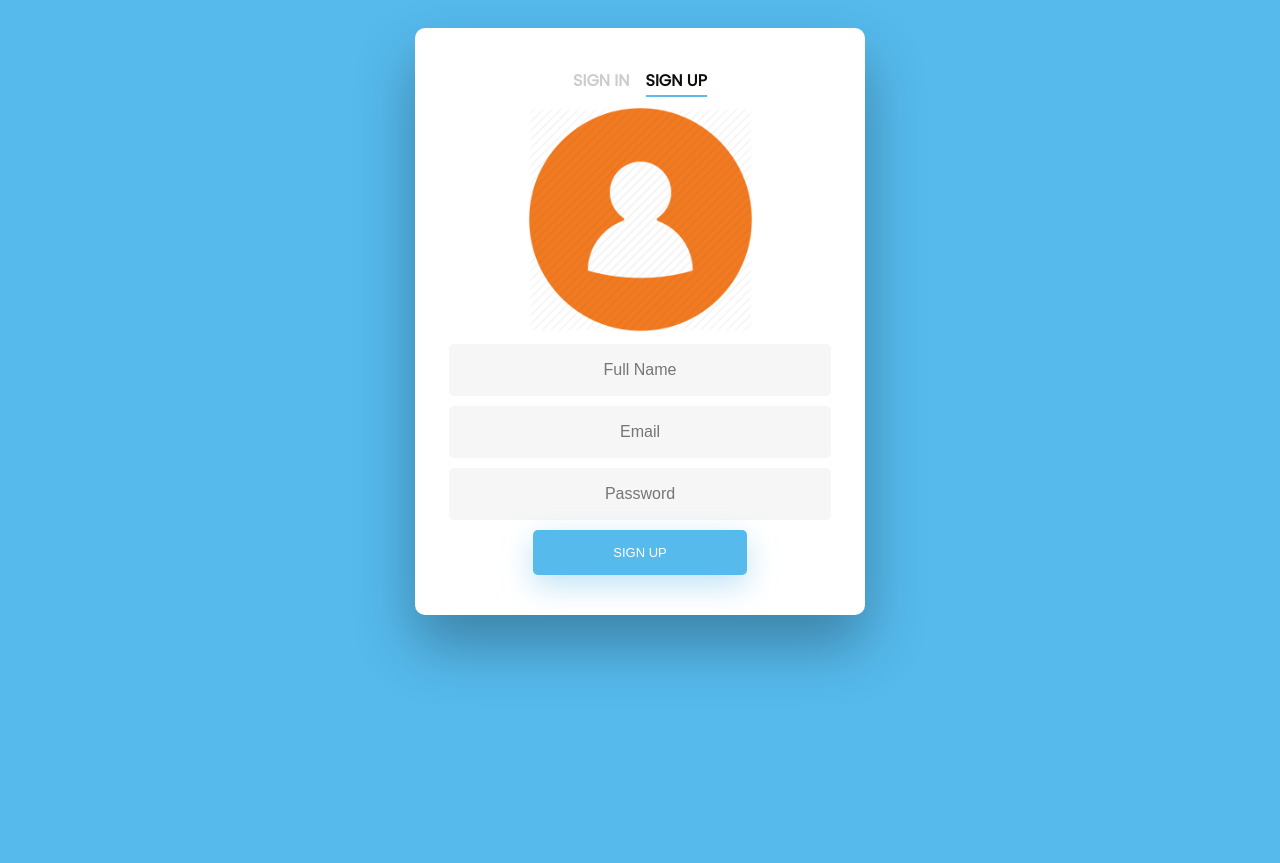
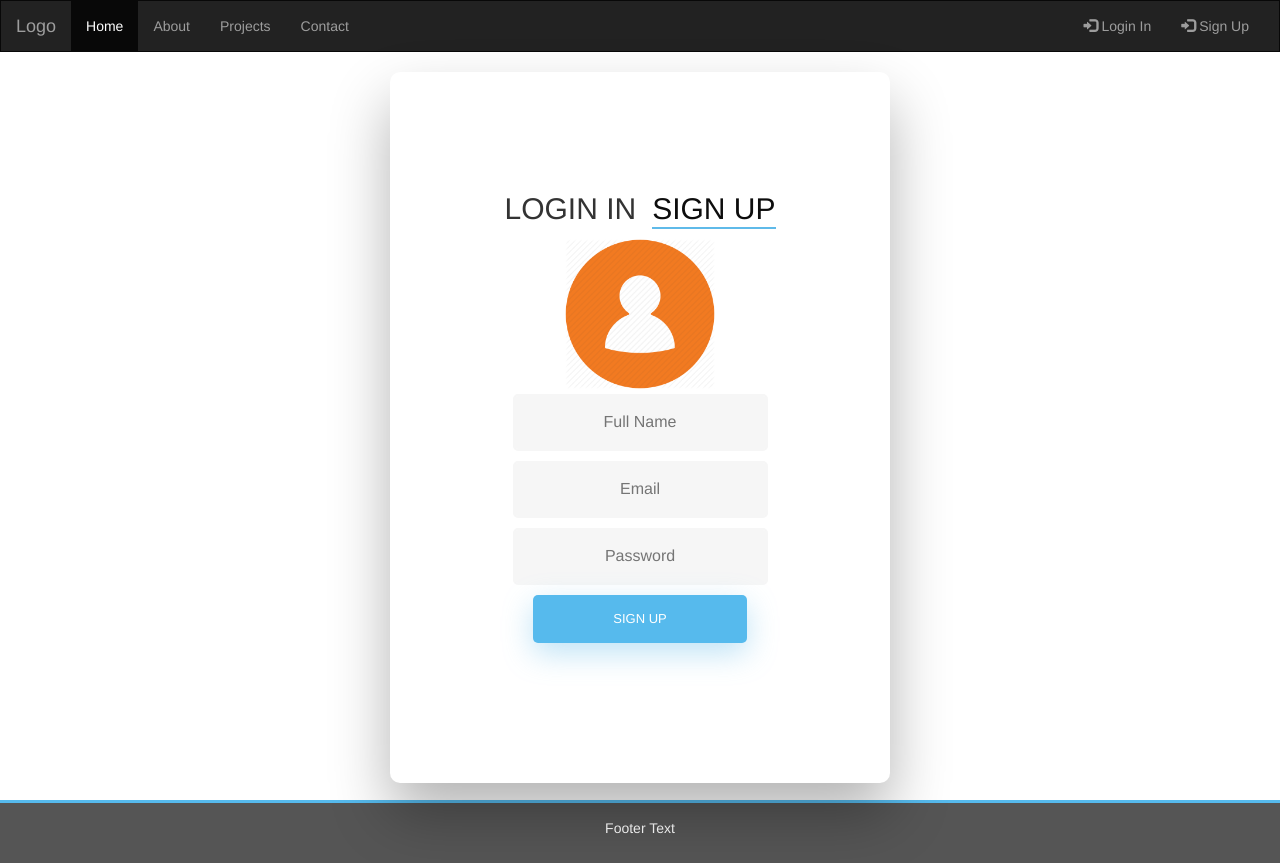
Before and after one commit to rubyrooo/ece9065-rliu454-project, an Angular app in the folder my-app/: page /signup in a window 1280 px wide. Before the commit the page ends 816 px from the top, so only its background shows below. Built offline with nearby package versions, Linux system fonts and the light colour scheme.

Commit message:
Front end, add nav bar

```diff
--- a/my-app/src/app/app.component.html
+++ b/my-app/src/app/app.component.html
@@ -1 +1,89 @@
-<router-outlet></router-outlet>
+<!DOCTYPE html>
+
+
+<html lang="en">
+
+<head>
+    <title>Bootstrap Example</title>
+    <meta charset="utf-8">
+    <meta name="viewport" content="width=device-width, initial-scale=1">
+    <link rel="stylesheet" href="https://maxcdn.bootstrapcdn.com/bootstrap/3.4.0/css/bootstrap.min.css">
+    <script src="https://ajax.googleapis.com/ajax/libs/jquery/3.4.1/jquery.min.js"></script>
+    <script src="https://maxcdn.bootstrapcdn.com/bootstrap/3.4.0/js/bootstrap.min.js"></script>
+    <style>
+        /* Remove the navbar's default margin-bottom and rounded borders */
+
+        .navbar {
+            margin-bottom: 0;
+            border-radius: 0;
+        }
+        /* Set height of the grid so .sidenav can be 100% (adjust as needed) */
+
+        .row.content {
+            height: 1000px;
+        }
+        /* Set gray background color and 100% height */
+
+        .sidenav {
+            padding-top: 20px;
+            background-color: #f1f1f1;
+            height: 100%;
+        }
+        /* Set black background color, white text and some padding */
+
+        footer {
+            background-color: #555;
+            color: white;
+            padding: 15px;
+        }
+        /* On small screens, set height to 'auto' for sidenav and grid */
+
+        @media screen and (max-width: 767px) {
+            .sidenav {
+                height: auto;
+                padding: 15px;
+            }
+            .row.content {
+                height: auto;
+            }
+        }
+    </style>
+</head>
+
+
+<body>
+
+    <nav class="navbar navbar-inverse">
+        <div class="container-fluid">
+            <div class="navbar-header">
+                <button type="button" class="navbar-toggle" data-toggle="collapse" data-target="#myNavbar">
+            <span class="icon-bar"></span>
+            <span class="icon-bar"></span>
+            <span class="icon-bar"></span>
+          </button>
+                <a class="navbar-brand" href="#">Logo</a>
+            </div>
+            <div class="collapse navbar-collapse" id="myNavbar">
+                <ul class="nav navbar-nav">
+                    <li class="active"><a href="#">Home</a></li>
+                    <li><a href="#">About</a></li>
+                    <li><a href="#">Projects</a></li>
+                    <li><a href="#">Contact</a></li>
+                </ul>
+                <ul class="nav navbar-nav navbar-right">
+                    <li><a href="/login"><span class="glyphicon glyphicon-log-in"></span> Login In</a></li>
+                    <li><a href="/signup"><span class="glyphicon glyphicon-log-in"></span> Sign Up</a></li>
+                </ul>
+            </div>
+        </div>
+    </nav>
+
+    <router-outlet></router-outlet>
+
+    <footer class="container-fluid text-center">
+        <p>Footer Text</p>
+    </footer>
+
+</body>
+
+</html>
--- a/my-app/src/app/user/sign-in/sign-in.component.html
+++ b/my-app/src/app/user/sign-in/sign-in.component.html
@@ -10,7 +10,7 @@
     <div *ngIf="signInForm.submitted && password.errors?.minlength">
         <label class="validation-message">Minimum 4 characters.</label>
     </div>
-    <input type="submit" value="Sign In">
+    <input type="submit" value="Login In">
 </form>
 
 <!-- Error message -->
--- a/my-app/src/app/user/user.component.html
+++ b/my-app/src/app/user/user.component.html
@@ -1,6 +1,6 @@
 <div class="wrapper">
     <div id="formContent">
-        <h2 class="underlineHover" routerLink="/login" routerLinkActive="active"> Sign In </h2>
+        <h2 class="underlineHover" routerLink="/login" routerLinkActive="active"> Login In </h2>
         <h2 class="underlineHover" routerLink="/signup" routerLinkActive="active">Sign Up </h2>
         <router-outlet></router-outlet>
     </div>
--- a/my-app/src/styles.scss
+++ b/my-app/src/styles.scss
@@ -48,9 +48,9 @@
     background: #fff;
     padding: 30px;
     width: 90%;
-    max-width: 450px;
+    max-width: 500px;
     position: relative;
-    padding: 0px;
+    padding: 100px;
     -webkit-box-shadow: 0 30px 60px 0 rgba(0, 0, 0, 0.3);
     box-shadow: 0 30px 60px 0 rgba(0, 0, 0, 0.3);
     text-align: center;
```
